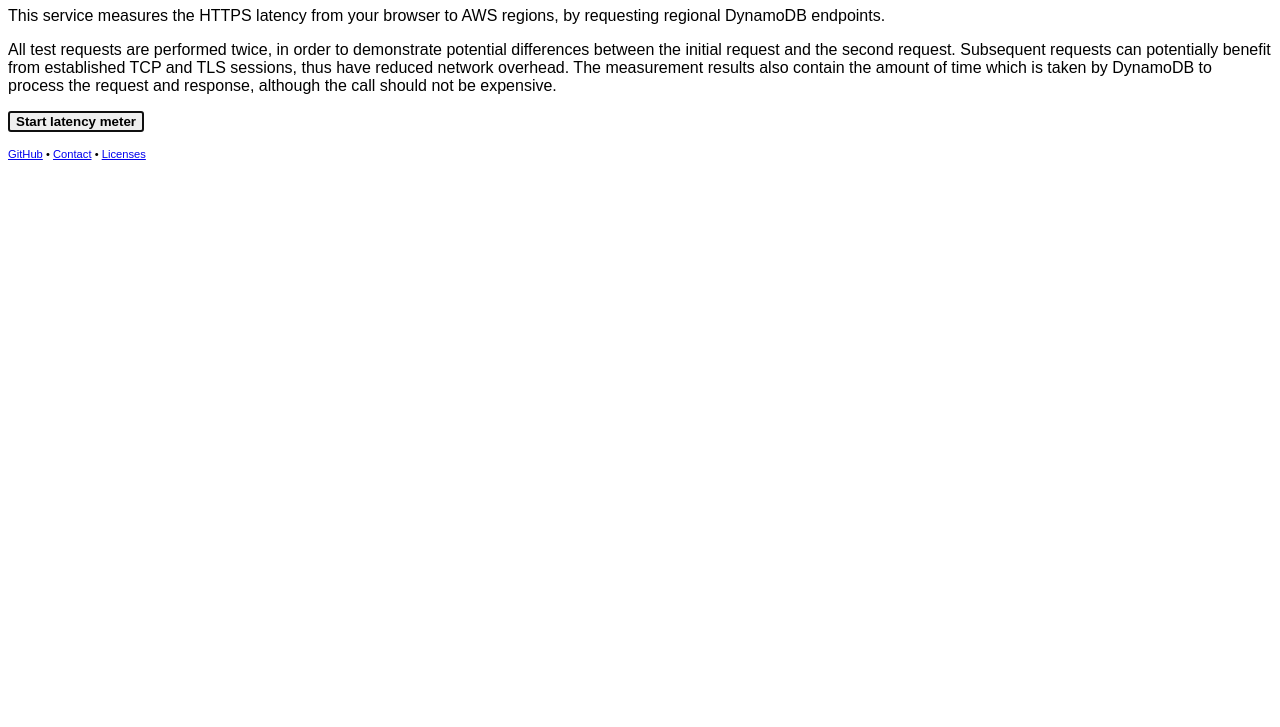
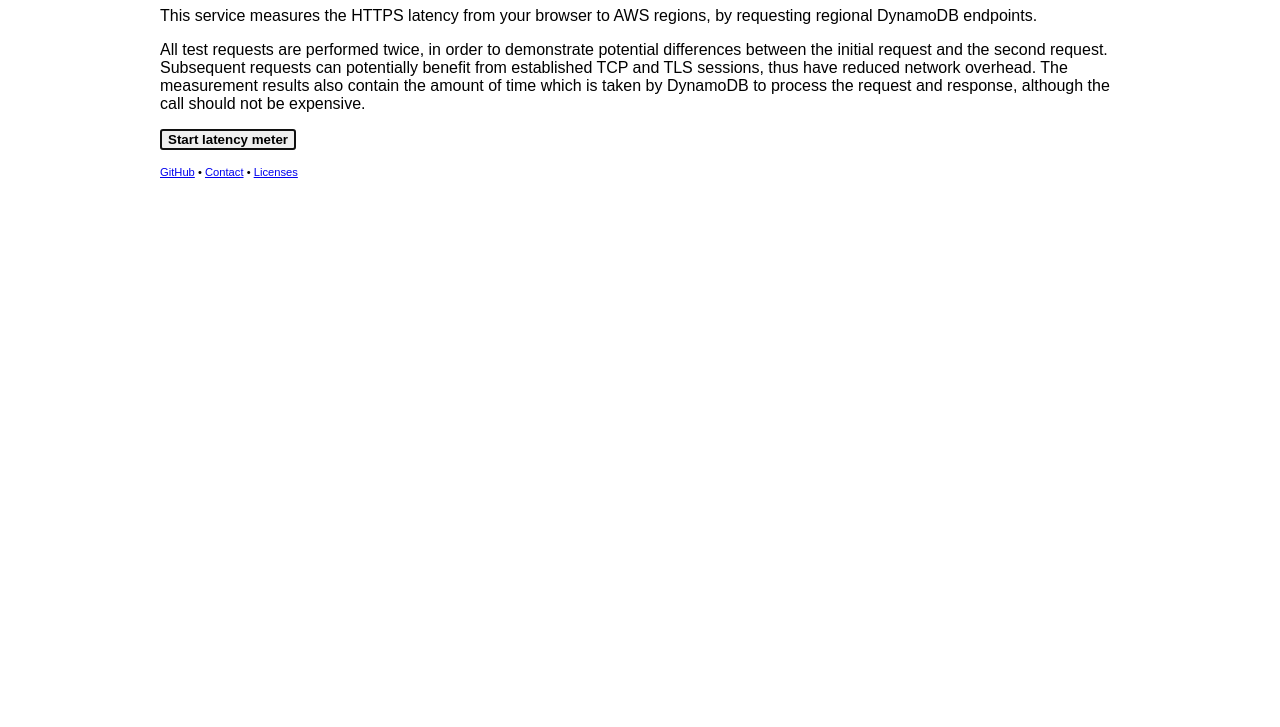
Before and after one commit to joeig/aws-region-latency, a website built with Vite: page index.html in a window 1280 px wide. Shown: the part 73-800 px from the top of the page. Built offline with nearby package versions, Linux system fonts and the light colour scheme.

Commit message:
Add container

```diff
--- a/index.html
+++ b/index.html
@@ -8,6 +8,11 @@
     <style>
         body {
             font-family: sans-serif;
+        }
+
+        .container {
+            max-width: 60em;
+            margin: 0 auto;
         }
 
         #results {
@@ -94,6 +99,7 @@
 </head>
 <body>
 
+<div class="container">
     <h1>Region Latency Meter</h1>
 
     <p>
@@ -101,12 +107,9 @@
     </p>
 
     <p>
-    All test requests are performed twice, in order to demonstrate potential differences between the initial request and
-    the second request.
-    Subsequent requests can potentially benefit from established TCP and TLS sessions, thus have reduced network
-    overhead.
-    The measurement results also contain the amount of time which is taken by DynamoDB to process the request and
-    response, although the call should not be expensive.
+        All test requests are performed twice, in order to demonstrate potential differences between the initial request and the second request.
+        Subsequent requests can potentially benefit from established TCP and TLS sessions, thus have reduced network overhead.
+        The measurement results also contain the amount of time which is taken by DynamoDB to process the request and response, although the call should not be expensive.
     </p>
 
     <button id="start-test" autofocus>Start latency meter</button>
@@ -127,6 +130,7 @@
         &bull;
         <a href="oss-licenses.json">Licenses</a>
     </p>
+</div>
 
 <script type="module" src="/src/main.ts"></script>
 
```
Lines whose indentation alone changed are shown as unchanged.
